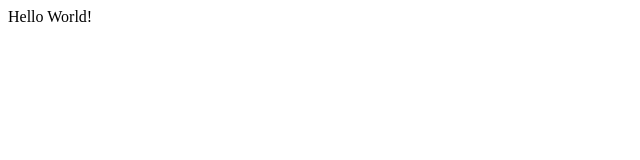
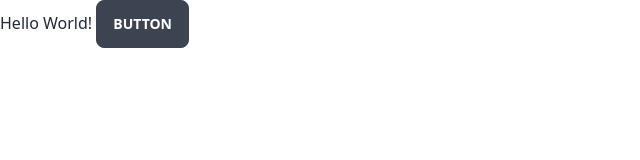
Before and after one commit to huntr5/Test1, a plain HTML site: page index.html in a window 1280 px wide. Shown: the whole page, without its empty margins (0-640 px from the left). Drawn offline with nearby package versions, Linux system fonts and the light colour scheme.

Commit message:
A commit

```diff
--- a/index.html
+++ b/index.html
@@ -5,8 +5,12 @@
     <meta http-equiv="X-UA-Compatible" content="IE=edge">
     <meta name="viewport" content="width=device-width, initial-scale=1.0">
     <title>Document</title>
+    <script src="https://cdn.tailwindcss.com"></script>
+    <link href="https://cdn.jsdelivr.net/npm/daisyui@2.24.2/dist/full.css" rel="stylesheet" type="text/css" />
+    <script src="https://cdn.tailwindcss.com"></script>
 </head>
 <body>
     Hello World!
+    <button class="btn">Button</button>
 </body>
 </html>
--- /dev/null
+++ b/tailwind.config.js
@@ -0,0 +1,27 @@
+module.exports = {
+    content: ["./src/**/*.{html,js}"],
+    theme: {
+        extend: {},
+    },
+    plugins: [
+        require('daisyui'),
+      ],
+
+    daisyui: {
+        themes: [
+            {
+                mytheme: {
+                "primary": "#570DF8",
+                "secondary": "#F000B8",
+                "accent": "#37CDBE",
+                "neutral": "#3D4451",
+                "base-100": "#FFFFFF",
+                "info": "#3ABFF8",
+                "success": "#36D399",
+                "warning": "#FBBD23",
+                "error": "#F87272",
+            },
+          },
+        ],
+    },
+};
```
